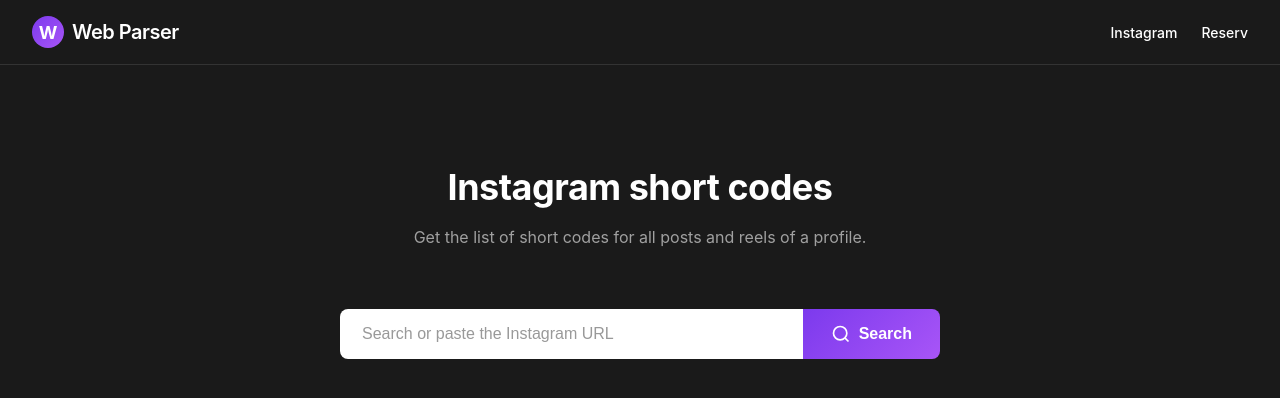
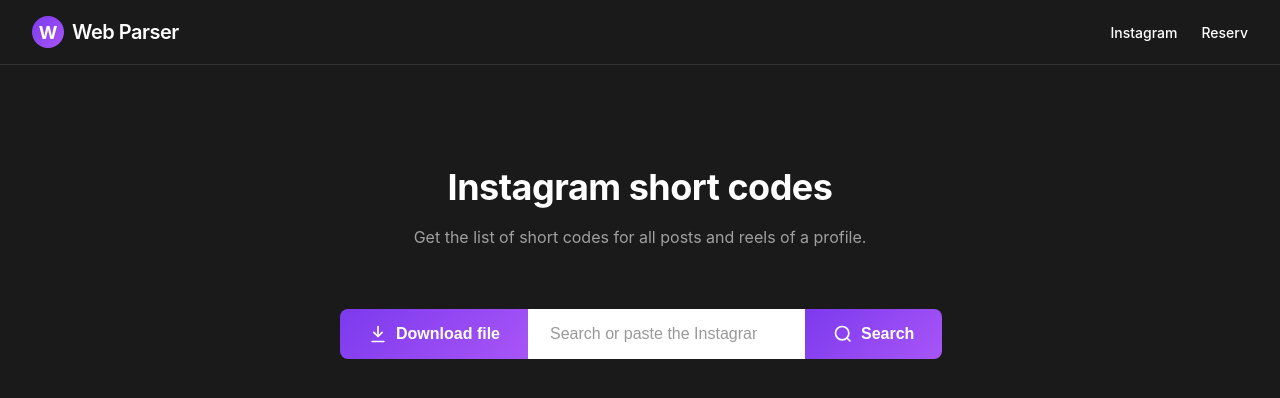
Before and after one commit to dimonenm/web_parser_client, a Next.js app: page /instagram in a window 1280 px wide. Shown: the top 398 px of the page. Built offline with nearby package versions, Linux system fonts and the light colour scheme.

Commit message:
16.10.2026

```diff
--- a/src/app/instagram/page.tsx
+++ b/src/app/instagram/page.tsx
@@ -1,23 +1,27 @@
 'use client'
 
-import { SubmitEvent, useEffect, useRef, useState } from 'react'
+import { ChangeEvent, SubmitEvent, useEffect, useRef, useState } from 'react'
 import { IShortCode } from '@/interfaces/IShortCode'
 import { Gallery } from '@/components/Gallery'
 
 import styles from '../page.module.css'
 
-interface IStatusData { current: number; total: number; running: boolean }
-
-
+interface IStatusData {
+  current: number
+  total: number
+  running: boolean
+}
 
 export default function InstagramShortCodesPage() {
   const [query, setQuery] = useState('')
   const [loading, setLoading] = useState(false)
+  const [downloading, setDownloading] = useState(false)
   const [codes, setCodes] = useState<IShortCode[]>([])
   const [error, setError] = useState('')
   const [status, setStatus] = useState<IStatusData | null>(null)
 
   const pollTimerRef = useRef<ReturnType<typeof setTimeout> | null>(null)
+  const fileInputRef = useRef<HTMLInputElement | null>(null)
 
   // console.log('codes: ', codes)
 
@@ -65,16 +69,62 @@
         `http://localhost:3000/instagram/get_all_short_codes_v2?id=${encodeURIComponent(query)}`,
         { cache: 'no-store' },
       )
-			if (!response.ok) throw new Error(`HTTP error! status: ${response.status}`)
+      if (!response.ok)
+        throw new Error(`HTTP error! status: ${response.status}`)
 
       const resResponse = await response.json()
       console.log('data: ', resResponse)
 
       await getShortCodesStatus() // лоадер закрывается внутри опроса
+    } catch (err) {
+      setError(
+        err instanceof Error ? err.message : 'Ошибка при загрузке данных',
+      )
+      setLoading(false)
+    }
+  }
 
+  // открываем системный диалог выбора файла
+  const handleDownloadFile = () => {
+    if (loading) return
+    fileInputRef.current?.click()
+  }
+
+  const handleClear = () => {
+    stopPolling()
+    setQuery('')
+    setCodes([])
+    setStatus(null)
+    setError('')
+    setLoading(false)
+    setDownloading(false)
+  }
+
+  // читаем выбранный файл и подставляем id в поле поиска
+  const handleFileChosen = async (e: ChangeEvent<HTMLInputElement>) => {
+    const file = e.target.files?.[0]
+    e.target.value = '' // сброс, чтобы повторный выбор того же файла снова сработал
+    if (!file) return
+
+    setDownloading(true)
+    setError('')
+
+    try {
+      const text = await file.text()
+      const id =
+        text
+          .split(/\r?\n/)
+          .map(line => line.trim())
+          .find(Boolean) ?? ''
+
+      if (!id) throw new Error('В файле нет данных')
+
+      console.log('id: ', id)
+      setQuery(id)
     } catch (err) {
-			setError(err instanceof Error ? err.message : 'Ошибка при загрузке данных')
-			setLoading(false)
+      setError(err instanceof Error ? err.message : 'Не удалось прочитать файл')
+    } finally {
+      setDownloading(false)
     }
   }
 
@@ -91,7 +141,8 @@
         'http://localhost:3000/instagram/get_short_codes_status',
         { cache: 'no-store' },
       )
-			if (!response.ok) throw new Error(`HTTP error! status: ${response.status}`)
+      if (!response.ok)
+        throw new Error(`HTTP error! status: ${response.status}`)
 
       const data = (await response.json()) as IStatusData
       setStatus(data)
@@ -104,15 +155,15 @@
       }
 
       pollTimerRef.current = setTimeout(getShortCodesStatus, 2000)
-
     } catch (err) {
       stopPolling()
       setLoading(false)
-			setError(err instanceof Error ? err.message : 'Ошибка при загрузке данных')
+      setError(
+        err instanceof Error ? err.message : 'Ошибка при загрузке данных',
+      )
     }
   }
   const getShortCodesFile = async (): Promise<void> => {
-
     if (!query.trim()) return
 
     try {
@@ -127,7 +178,6 @@
 
       const data = (await response.json()) as IShortCode[]
       setCodes(data)
-
     } catch (err) {
       stopPolling()
       setLoading(false)
@@ -138,6 +188,11 @@
   }
 
   useEffect(() => () => stopPolling(), [])
+
+  const percent =
+    status && status.total > 0
+      ? Math.min(100, Math.round((status.current / status.total) * 100))
+      : 0
 
   return (
     <div className={styles.container}>
@@ -170,12 +225,66 @@
         {/* Search Form */}
         <form className={styles.search_form} onSubmit={handleSubmit}>
           <input
+            ref={fileInputRef}
+            type='file'
+            accept='.txt,text/plain'
+            className={styles.hidden}
+            onChange={handleFileChosen}
+          />
+
+          <button
+            type='button'
+            className={styles.download_button}
+            onClick={handleDownloadFile}
+            disabled={loading || downloading}
+          >
+            <svg
+              className={styles.search_icon}
+              viewBox='0 0 24 24'
+              fill='none'
+              stroke='currentColor'
+              strokeWidth='2'
+              strokeLinecap='round'
+              strokeLinejoin='round'
+            >
+              <path d='M12 3v12' />
+              <path d='m7 10 5 5 5-5' />
+              <path d='M5 21h14' />
+            </svg>
+            {downloading ? 'Downloading...' : 'Download file'}
+          </button>
+
+          <div className={styles.search_field}>
+            <input
               type='text'
               className={styles.search_input}
               placeholder='Search or paste the Instagram URL'
               value={query}
               onChange={e => setQuery(e.target.value)}
             />
+
+            {query && (
+              <button
+                type='button'
+                className={styles.clear_button}
+                onClick={handleClear}
+                aria-label='Сбросить'
+              >
+                <svg
+                  className={styles.clear_icon}
+                  viewBox='0 0 24 24'
+                  fill='none'
+                  stroke='currentColor'
+                  strokeWidth='2'
+                  strokeLinecap='round'
+                >
+                  <path d='M18 6 6 18' />
+                  <path d='m6 6 12 12' />
+                </svg>
+              </button>
+            )}
+          </div>
+
           <button
             type='submit'
             className={styles.search_button}
@@ -195,7 +304,7 @@
           </button>
         </form>
 
-				{(loading || status) && (
+        {/* {(loading || status) && (
           <div className={styles.loading}>
             {status?.running && <span className={styles.spinner} />}
             <span className={styles.loading_text}>
@@ -207,6 +316,39 @@
               <span className={styles.loading_text}>
                 {status.current} / {status.total}
               </span>
+            )}
+          </div>
+        )} */}
+
+        {(loading || status) && (
+          <div className={`${styles.loading} ${styles.loading_column}`}>
+            <div className={styles.loading_row}>
+              {status?.running && <span className={styles.spinner} />}
+              <span className={styles.loading_text}>
+                {status?.running
+                  ? 'Собираем short codes… это может занять несколько минут'
+                  : 'Готово'}
+              </span>
+            </div>
+
+            {status && (
+              <div className={styles.progress_wrap}>
+                <div
+                  className={styles.progress_track}
+                  role='progressbar'
+                  aria-valuemin={0}
+                  aria-valuemax={status.total}
+                  aria-valuenow={status.current}
+                >
+                  <div
+                    className={styles.progress_bar}
+                    style={{ width: `${percent}%` }}
+                  />
+                </div>
+                <span className={styles.loading_text}>
+                  {status.current} / {status.total} ({percent}%)
+                </span>
+              </div>
             )}
           </div>
         )}
--- a/src/app/page.module.css
+++ b/src/app/page.module.css
@@ -117,6 +117,48 @@
   border-color: var(--gradient-start);
 }
 
+/* поле внутри обёртки: углы срезаны, справа место под кнопку сброса */
+.search_field {
+  position: relative;
+  flex: 1;
+  display: flex;
+}
+
+.search_field .search_input {
+  flex: 1;
+  padding-right: 46px;
+  border-radius: 0;
+}
+
+.clear_button {
+  position: absolute;
+  top: 50%;
+  right: 10px;
+  transform: translateY(-50%);
+  width: 24px;
+  height: 24px;
+  display: flex;
+  align-items: center;
+  justify-content: center;
+  padding: 0;
+  border: none;
+  border-radius: 50%;
+  background: transparent;
+  color: var(--input-placeholder);
+  cursor: pointer;
+  transition: color 0.2s, background-color 0.2s;
+}
+
+.clear_button:hover {
+  color: #666666;
+  background-color: rgba(0, 0, 0, 0.06);
+}
+
+.clear_icon {
+  width: 16px;
+  height: 16px;
+}
+
 .search_button {
   padding: 14px 28px;
   font-size: 16px;
@@ -134,6 +176,54 @@
 
 .search_button:hover {
   opacity: 0.9;
+}
+
+.download_button {
+  padding: 14px 28px;
+  font-size: 16px;
+  font-weight: 600;
+  color: white;
+  background: linear-gradient(135deg, var(--gradient-start), var(--gradient-end));
+  border: none;
+  border-radius: 8px 0 0 8px;
+  cursor: pointer;
+  display: flex;
+  align-items: center;
+  gap: 8px;
+  white-space: nowrap;
+  transition: opacity 0.2s;
+}
+
+/* поле, идущее сразу после кнопки загрузки, — без левого скругления */
+.download_button + .search_input {
+  border-radius: 0;
+}
+
+.download_button:hover {
+  opacity: 0.9;
+}
+
+.download_button:disabled {
+  opacity: 0.5;
+  cursor: not-allowed;
+}
+
+/* скрытый input выбора файла — остаётся доступным для клавиатуры/скринридеров */
+.hidden {
+  position: absolute;
+  width: 1px;
+  height: 1px;
+  padding: 0;
+  margin: -1px;
+  overflow: hidden;
+  clip: rect(0 0 0 0);
+  white-space: nowrap;
+  border: 0;
+}
+
+/* когда слева стоит кнопка загрузки, у поля скругления не нужны */
+.search_form_grouped .search_input {
+  border-radius: 0;
 }
 
 .search_icon {
@@ -178,6 +268,41 @@
 .loading_text {
   font-size: 14px;
   color: var(--text-secondary);
+}
+
+/* ===== LOADING: progress bar ===== */
+.loading_column {
+  flex-direction: column;
+  align-items: stretch;
+  gap: 10px;
+}
+
+.loading_row {
+  display: flex;
+  align-items: center;
+  gap: 12px;
+}
+
+.progress_wrap {
+  display: flex;
+  flex-direction: column;
+  gap: 6px;
+  width: 100%;
+}
+
+.progress_track {
+  width: 100%;
+  height: 8px;
+  border-radius: 999px;
+  background: #333;
+  overflow: hidden;
+}
+
+.progress_bar {
+  height: 100%;
+  border-radius: 999px;
+  background: linear-gradient(90deg, var(--gradient-start), var(--gradient-end));
+  transition: width 0.4s ease;
 }
 
 .error_text {
```
Lines whose indentation alone changed are shown as unchanged.
